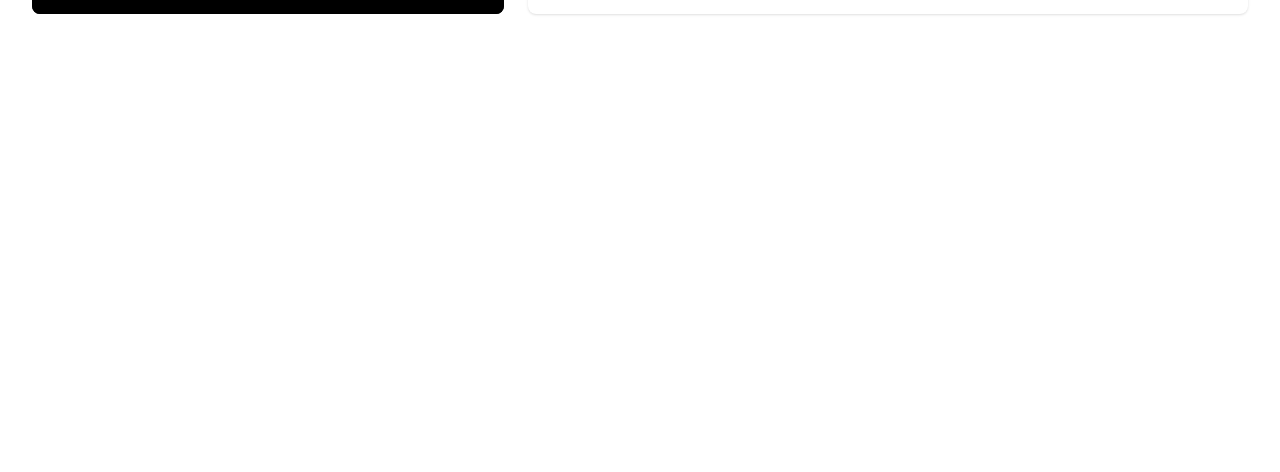
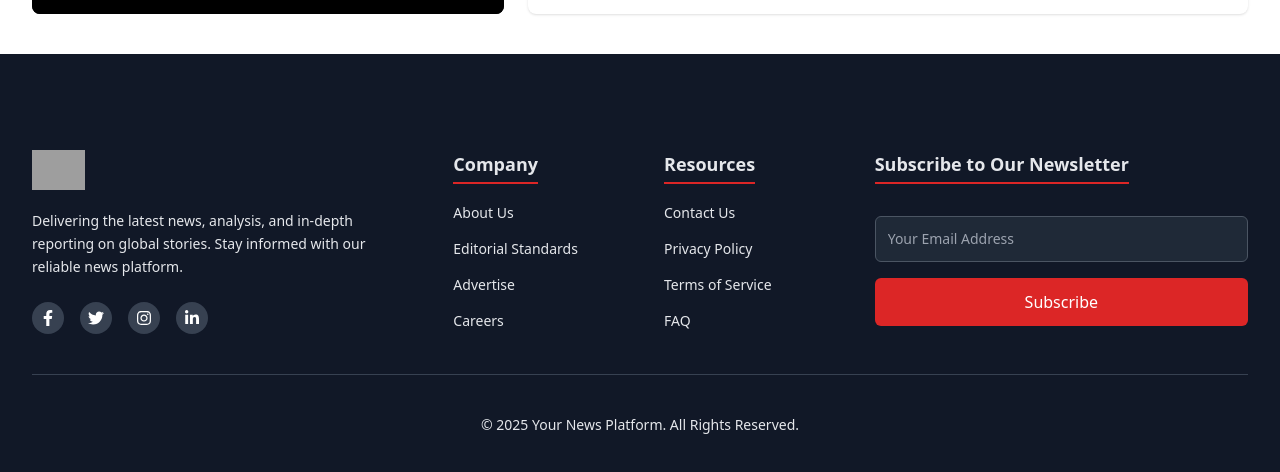
Before and after one commit to iamOmarFaruk/newsportal-fullstack-app, a Next.js app: page / in a window 1280 px wide. Shown: the part 3264-3736 px from the top of the page. Before the commit the page ends 3318 px from the top, so only its background shows below. Built offline with nearby package versions, Linux system fonts and the light colour scheme; grey boxes are pictures that could not be loaded.

Commit message:
footer component

```diff
--- /dev/null
+++ b/src/app/components/Footer.jsx
@@ -0,0 +1,118 @@
+import React from "react";
+import Image from "next/image";
+import { FaFacebookF, FaTwitter, FaInstagram, FaLinkedinIn } from "react-icons/fa";
+
+const Footer = () => {
+  return (
+    <footer className="py-10 bg-gray-900 text-gray-200 sm:pt-16 lg:pt-24">
+      <div className="px-4 mx-auto sm:px-6 lg:px-8 max-w-7xl">
+        <div className="grid grid-cols-2 md:grid-cols-3 lg:grid-cols-6 gap-y-16 gap-x-12">
+          {/* About Section */}
+          <div className="col-span-2 md:col-span-3 lg:col-span-2 lg:pr-8">
+            <Image
+              className="w-auto h-10"
+              src="https://cdn.rareblocks.xyz/collection/celebration/images/logo-alt.svg" // Replace with your logo path
+              alt="Logo"
+              width={120}
+              height={40}
+            />
+            <p className="text-sm mt-5 leading-relaxed">
+              Delivering the latest news, analysis, and in-depth reporting on global stories. Stay informed with our reliable news platform.
+            </p>
+            <ul className="flex items-center space-x-4 mt-6">
+              {/* Social Icons */}
+              <li>
+                <a
+                  href="#"
+                  className="flex items-center justify-center bg-gray-700 text-white w-8 h-8 rounded-full hover:bg-gray-600"
+                >
+                  <FaFacebookF />
+                </a>
+              </li>
+              <li>
+                <a
+                  href="#"
+                  className="flex items-center justify-center bg-gray-700 text-white w-8 h-8 rounded-full hover:bg-gray-600"
+                >
+                  <FaTwitter />
+                </a>
+              </li>
+              <li>
+                <a
+                  href="#"
+                  className="flex items-center justify-center bg-gray-700 text-white w-8 h-8 rounded-full hover:bg-gray-600"
+                >
+                  <FaInstagram />
+                </a>
+              </li>
+              <li>
+                <a
+                  href="#"
+                  className="flex items-center justify-center bg-gray-700 text-white w-8 h-8 rounded-full hover:bg-gray-600"
+                >
+                  <FaLinkedinIn />
+                </a>
+              </li>
+            </ul>
+          </div>
+
+          {/* Company Links */}
+          <div>
+            <h3 className="text-lg font-semibold mb-4 border-b-2 border-red-600 inline-block pb-1">Company</h3>
+            <ul className="space-y-3">
+              {["About Us", "Editorial Standards", "Advertise", "Careers"].map((item, index) => (
+                <li key={index}>
+                  <a href="#" className="text-sm hover:text-red-600 transition">
+                    {item}
+                  </a>
+                </li>
+              ))}
+            </ul>
+          </div>
+
+          {/* Resources */}
+          <div>
+            <h3 className="text-lg font-semibold mb-4 border-b-2 border-red-600 inline-block pb-1">Resources</h3>
+            <ul className="space-y-3">
+              {["Contact Us", "Privacy Policy", "Terms of Service", "FAQ"].map((item, index) => (
+                <li key={index}>
+                  <a href="#" className="text-sm hover:text-red-600 transition">
+                    {item}
+                  </a>
+                </li>
+              ))}
+            </ul>
+          </div>
+
+          {/* Newsletter */}
+          <div className="col-span-2 md:col-span-1 lg:col-span-2">
+            <h3 className="text-lg font-semibold mb-4 border-b-2 border-red-600 inline-block pb-1">
+              Subscribe to Our Newsletter
+            </h3>
+            <form className="mt-4">
+              <input
+                type="email"
+                placeholder="Your Email Address"
+                className="w-full p-3 rounded-md border border-gray-600 bg-gray-800 text-sm placeholder-gray-400 focus:outline-none focus:ring-2 focus:ring-red-600"
+              />
+              <button
+                type="submit"
+                className="w-full mt-4 bg-red-600 text-white p-3 rounded-md hover:bg-red-700 transition"
+              >
+                Subscribe
+              </button>
+            </form>
+          </div>
+        </div>
+
+        <hr className="my-10 border-gray-700" />
+
+        <p className="text-sm text-center">
+          &copy; {new Date().getFullYear()} Your News Platform. All Rights Reserved.
+        </p>
+      </div>
+    </footer>
+  );
+};
+
+export default Footer;
--- a/src/app/layout.js
+++ b/src/app/layout.js
@@ -1,7 +1,7 @@
 import { Geist, Geist_Mono } from "next/font/google";
 import "./globals.css";
 import Header from "./components/Header";
-
+import Footer from "@/app/components/Footer";
 const geistSans = Geist({
   variable: "--font-geist-sans",
   subsets: ["latin"],
@@ -25,6 +25,7 @@ export default function RootLayout({ children }) {
       >
         <Header />
         <main>{children}</main>
+        <Footer/>
       </body>
     </html>
   );
```
